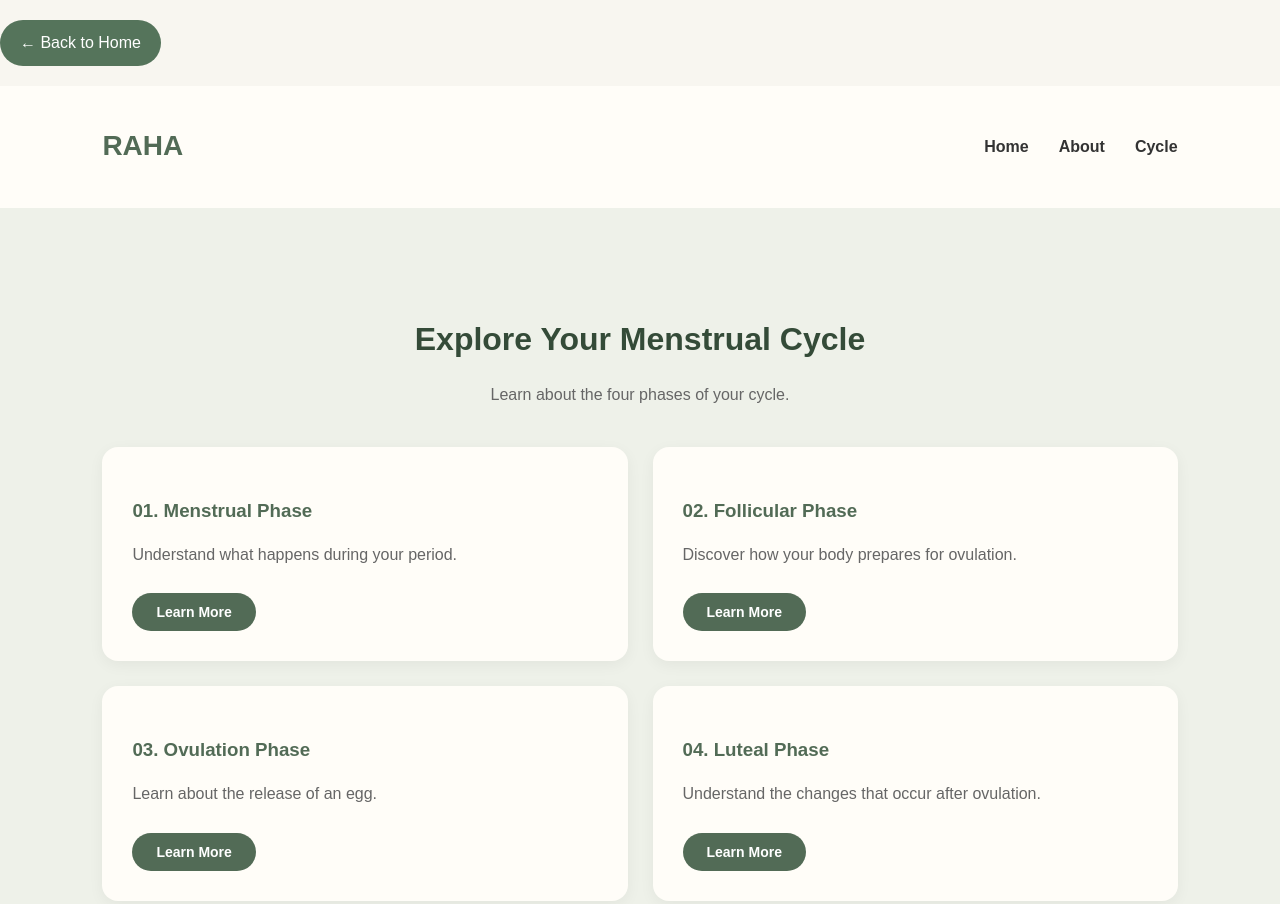
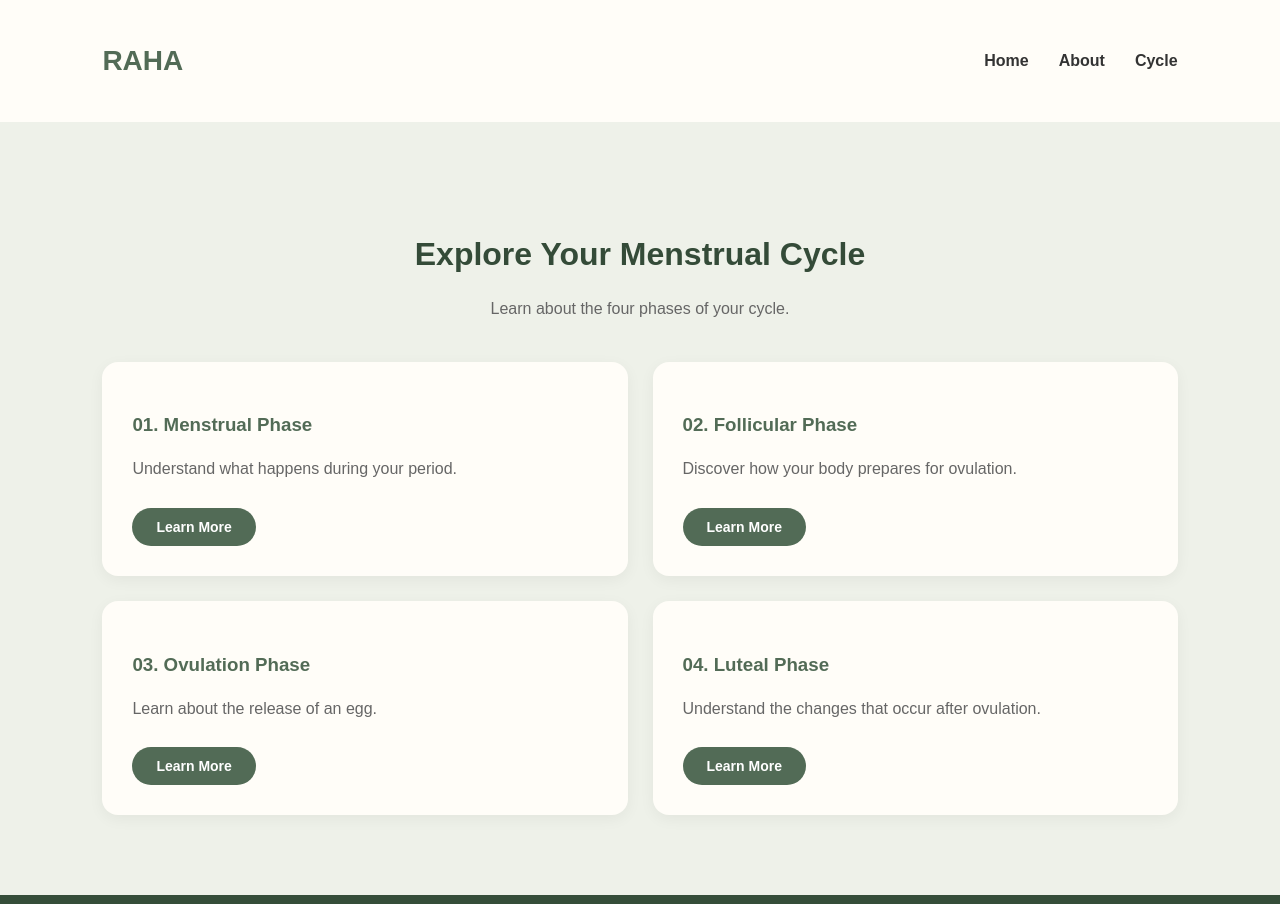
Before and after one commit to papedmin5-ux/RAHA, a plain HTML site: page cycle-guide.html in a window 1280 px wide. Shown: the top 904 px of the page. Drawn offline with Linux system fonts and the light colour scheme.

Commit message:
Fix HTML formatting and structure

```diff
--- a/cycle-guide.html
+++ b/cycle-guide.html
@@ -11,7 +11,6 @@
 </head>
 
 <body>
-    <a href="index.html" class="back">← Back to Home</a>
     <header class="navbar">
     <div class="logo">
         <h1>RAHA</h1>
```
